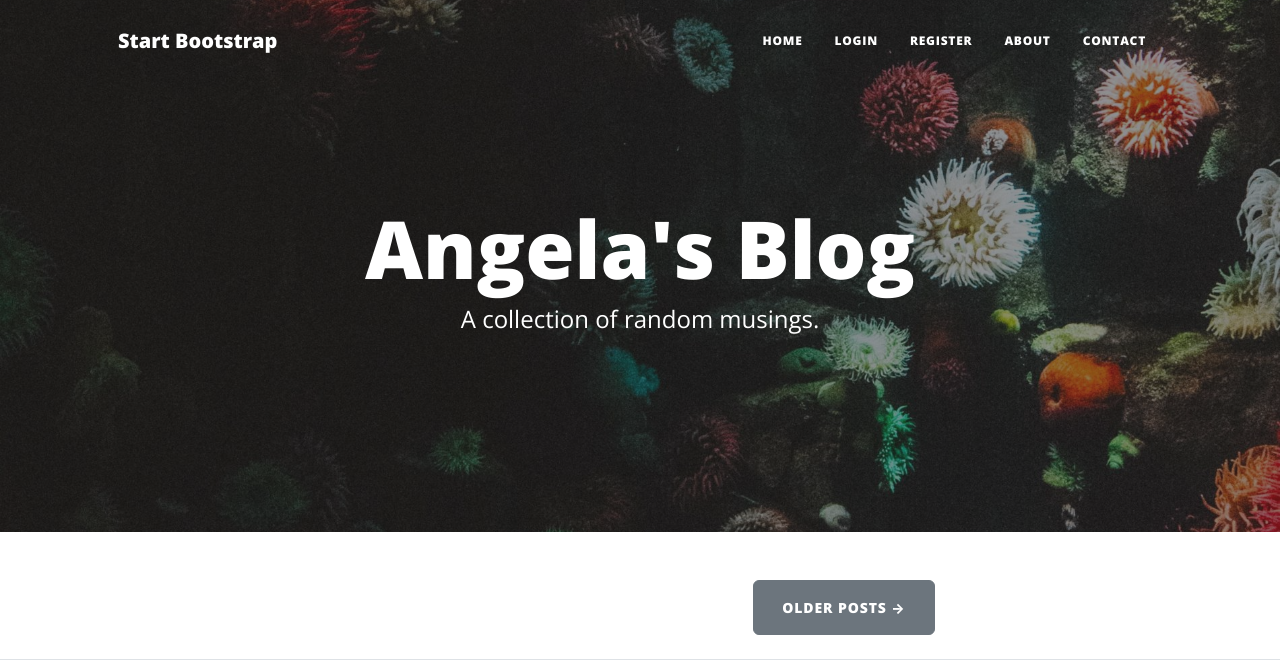
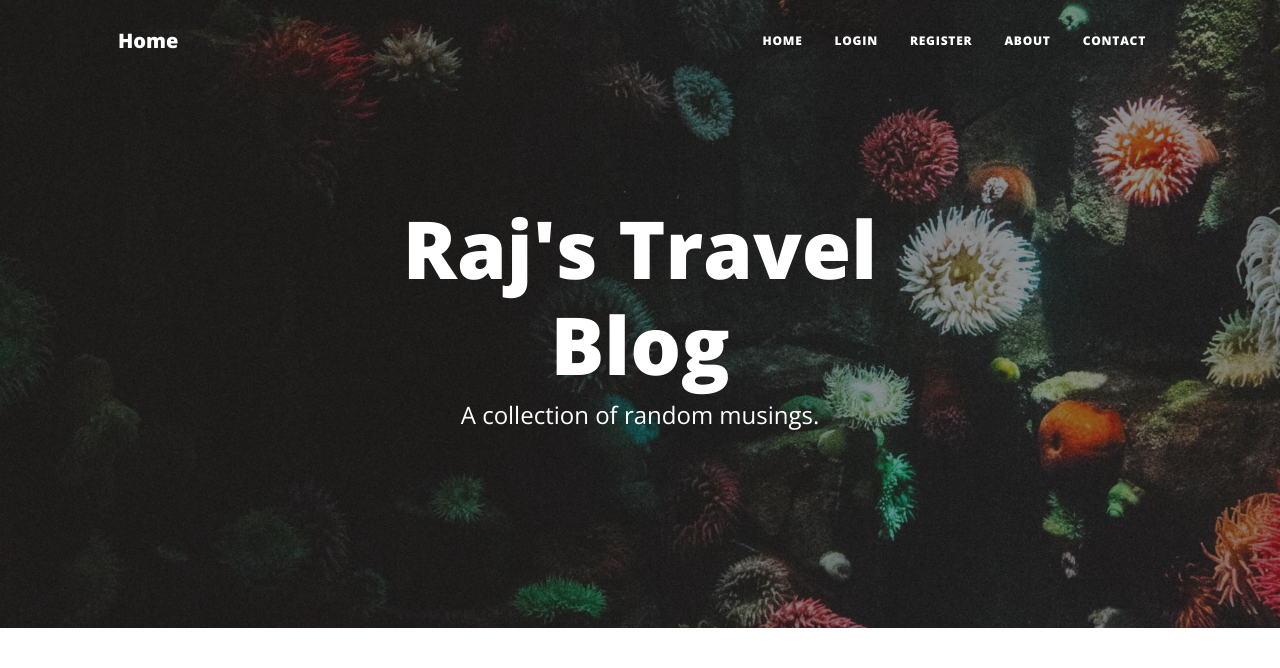
Before and after one commit to RajSinghMehra/blog_post, a Flask app: page / in a window 1280 px wide. Shown: the top 668 px of the page. Run offline with Flask 3, Linux system fonts and the light colour scheme; data that the repository does not hold is empty; some libraries are stand-ins or nearby versions.

Commit message:
changing_header

```diff
--- a/requirements.txt
+++ b/requirements.txt
@@ -1,5 +1,5 @@
 Bootstrap_Flask==2.3.3
-Flask_CKEditor==0.5.1
+Flask_CKEditor==1.0.0
 Flask_Login==0.6.3
 Flask-Gravatar==0.5.0
 Flask_WTF==1.2.1
--- a/templates/header.html
+++ b/templates/header.html
@@ -8,7 +8,7 @@
     />
     <meta name="description" content="" />
     <meta name="author" content="" />
-    <title>Angela's Blog</title>
+    <title>Raj's Travel Blog</title>
     {% block styles %}
     <!-- Load Bootstrap-Flask CSS here -->
     {{ bootstrap.load_css() }}
@@ -44,7 +44,7 @@
     <!-- Navigation-->
     <nav class="navbar navbar-expand-lg navbar-light" id="mainNav">
       <div class="container px-4 px-lg-5">
-        <a class="navbar-brand" href="/">Start Bootstrap</a>
+        <a class="navbar-brand" href="/">Home</a>
         <button
           class="navbar-toggler"
           type="button"
--- a/templates/index.html
+++ b/templates/index.html
@@ -9,7 +9,7 @@
     <div class="row gx-4 gx-lg-5 justify-content-center">
       <div class="col-md-10 col-lg-8 col-xl-7">
         <div class="site-heading">
-          <h1>Angela's Blog</h1>
+          <h1>Raj's Travel Blog</h1>
           <span class="subheading">A collection of random musings.</span>
         </div>
       </div>
```
